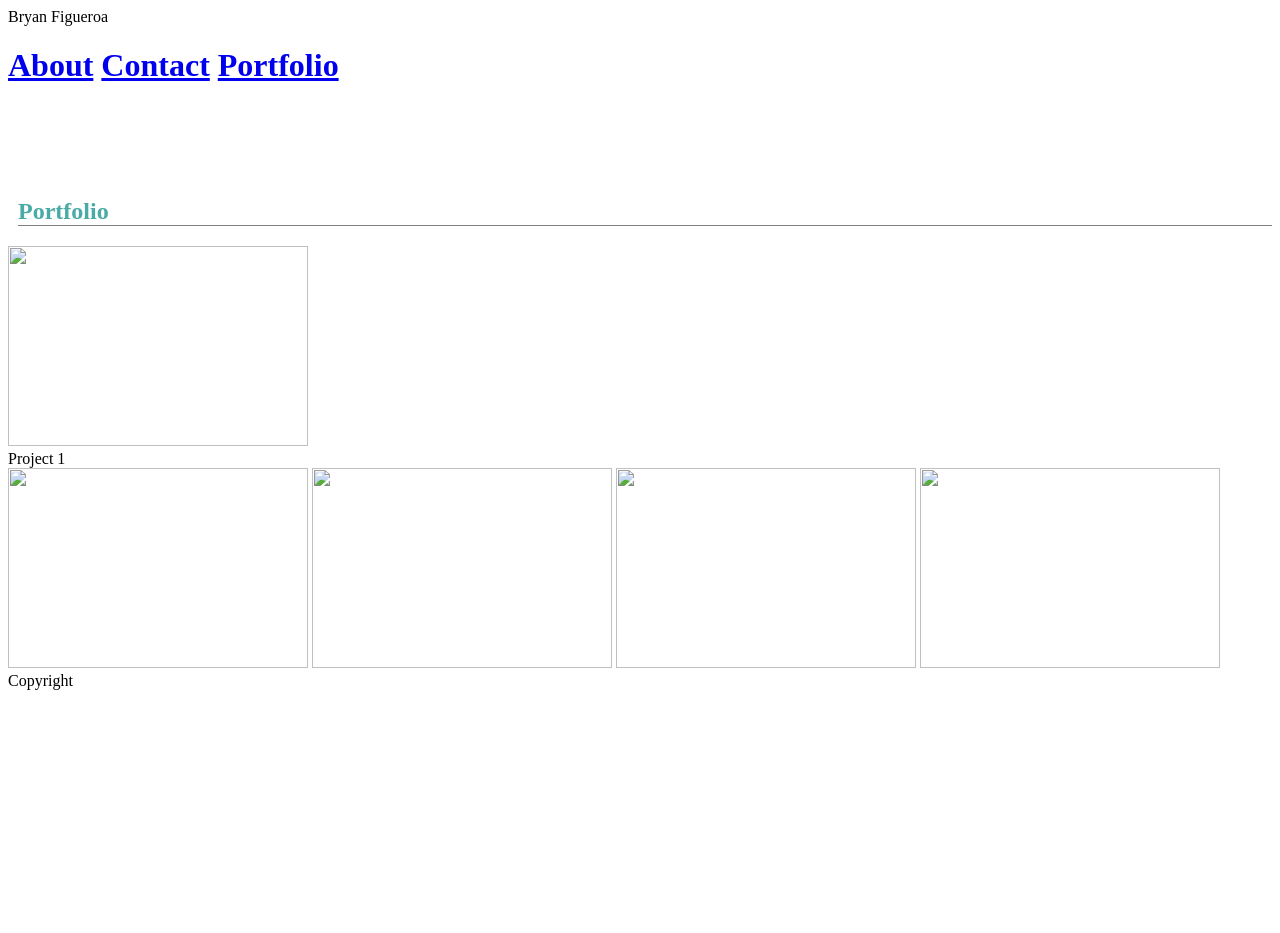
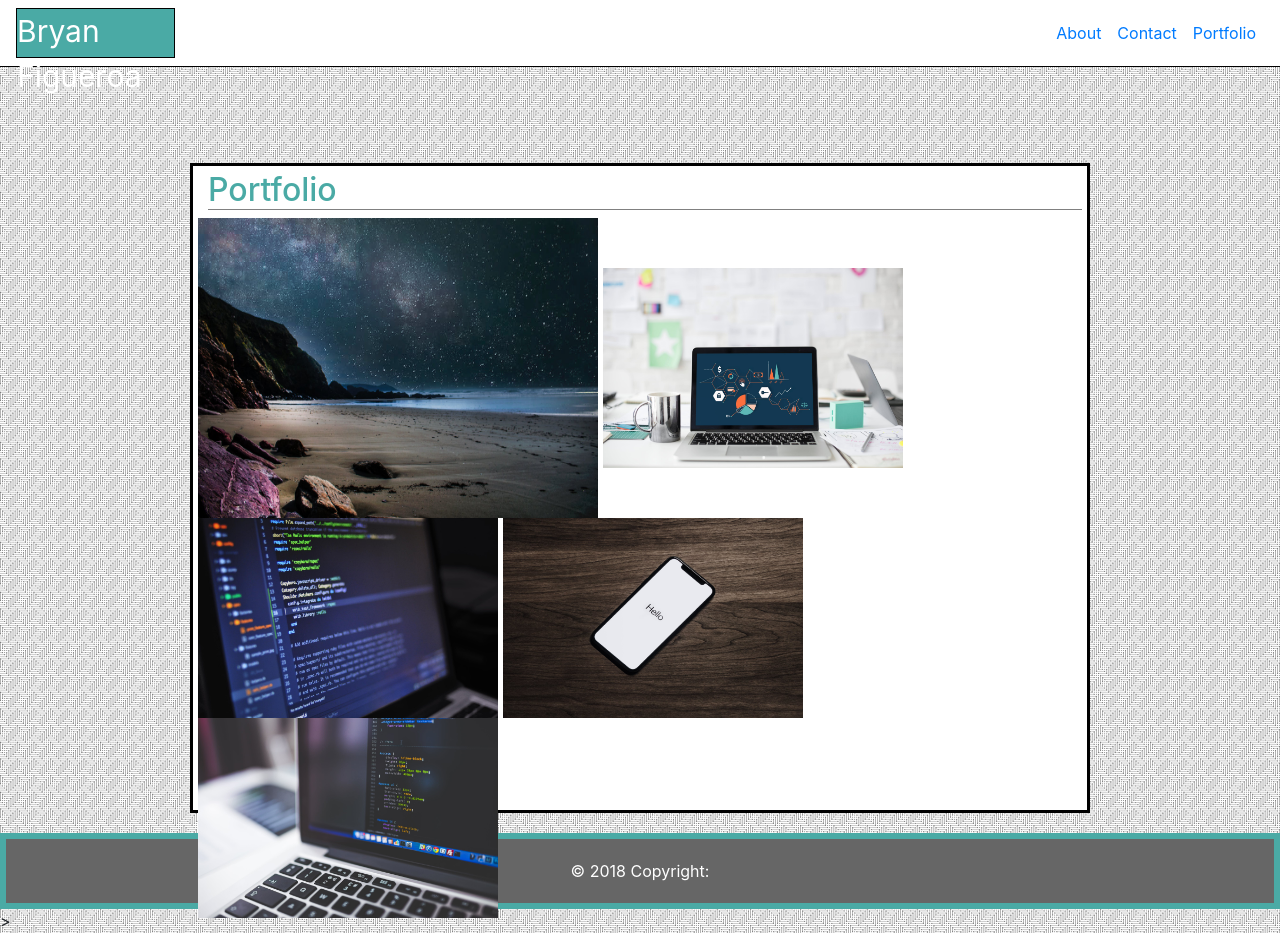
Before and after one commit to bryanfigueroac/Bootstrap-Portfolio, a plain HTML site: page portfolio.html in a window 1280 px wide. Before the commit the page ends 800 px from the top, so only its background shows below. Drawn offline with nearby package versions, Linux system fonts and the light colour scheme.

Commit message:
final page

```diff
--- a/portfolio.html
+++ b/portfolio.html
@@ -1,20 +1,31 @@
 <!DOCTYPE html>
 <html>
 <title>
-    Portfolio
+    Basic Portfolio
 </title>
-<link rel="stylesheet" type="text/css" href="assets/css/style.css">
-<body>
-    <div class="footer2">
-        <section id="name">
-            Bryan Figueroa
-        </section>
-        <h1 class="links">
-            <a href="index.html">About</a>
-            <a href="contact.html">Contact</a>
-            <a href="portfolio.html">Portfolio</a>
-        </h1>
-    </div>
+<link rel="stylesheet" type="text/css" rel="stylesheet" href="https://stackpath.bootstrapcdn.com/bootstrap/4.2.1/css/bootstrap.min.css" integrity="sha384-GJzZqFGwb1QTTN6wy59ffF1BuGJpLSa9DkKMp0DgiMDm4iYMj70gZWKYbI706tWS" crossorigin="anonymous">
+<body style="background-image:url(crossline-lines.png);">
+
+    <nav class="navbar navbar-expand-lg" style="background-color: white; border-bottom: 1px solid black">
+     <div style="background-color: #4aaaa5; border: 1px solid black; height: 50px;"> <a class="navbar-brand; col-md;" style="color: white; font-size: 30px;">Bryan Figueroa</a> </div>
+        <button class="navbar-toggler" type="button" data-toggle="collapse" data-target="#navbarNav" aria-controls="navbarNav" aria-expanded="false" aria-label="Toggle navigation">
+          <span class="navbar-toggler-icon"></span>
+        </button>
+        <div class="collapse navbar-collapse" style="margin-left:70%;" id="navbarNav">
+          <ul class="navbar-nav">
+            <li class="nav-item active">
+              <a class="nav-link" href="index.html">About <span class="sr-only">(current)</span></a>
+            </li>
+            <li class="nav-item">
+              <a class="nav-link" href="contact.html">Contact</a>
+            </li>
+            <li class="nav-item">
+              <a class="nav-link" href="portfolio.html">Portfolio</a>
+            </li>
+            </li>
+          </ul>
+        </div>
+      </nav>
     <br />
     <br />
     <br />
@@ -22,19 +33,23 @@
 
     <div id="middle">
 
-        <h2 style="color: #4aaaa5; text-align: left; margin-left: 10px; border-bottom: 1px solid gray">Portfolio</h2>
-       <div class="container"></div>
-        <img src="assets/images/1.jpeg" width="300" height="200;"></img>
-        <div class="centered"> Project 1</div>
-        <img src="assets/images/2.jpeg" width="300" height="200;"></img>
-        <img src="assets/images/3.jpeg" width="300" height="200;"></img>
-        <img src="assets/images/4.jpeg" width="300" height="200;"></img>
-        <img src="assets/images/5.jpeg" width="300" height="200;"></img>
+    <div style="padding: 5px; height: 650px; margin-left: 190px; margin-right: 190px; border: 3px solid black; background: white;" class="col-md; margin: 0 auto; overflow-auto;">
 
+       <h2 style="color: #4aaaa5; text-align: left; margin-left: 10px; border-bottom: 1px solid gray">Portfolio</h2>
+       <img src="1.jpeg" width="400" height="300;"></img>
+
+
+        <img src="2.jpeg" width="300" height="200;">
+        <img src="3.jpeg" width="300" height="200;" class="col-4;">
+        <img src="4.jpeg" width="300" height="200;" class="col-4;">
+        <img src="5.jpeg" width="300" height="200;" class="col-4;">
+
+        </div>
     </div>
 
-    <div class="footer">
-        Copyright
-    </div>
+    <!-- Copyright -->
+            <div style="padding: 20px;background-color:#666666; border: 6px solid #4aaaa5;margin-top: 20px; text-align: center; color: white">© 2018 Copyright:
+            </div>
+            <!-- Copyright -->>
 </body>
 </html>
```
Also changed, not shown: contact.html (+32 -18 lines), index.html (+30 -18 lines), 1.jpeg (added), 2.jpeg (added), 3.jpeg (added), 4.jpeg (added), 5.jpeg (added), crossline-lines.png (added), portrait.jpg (added).
